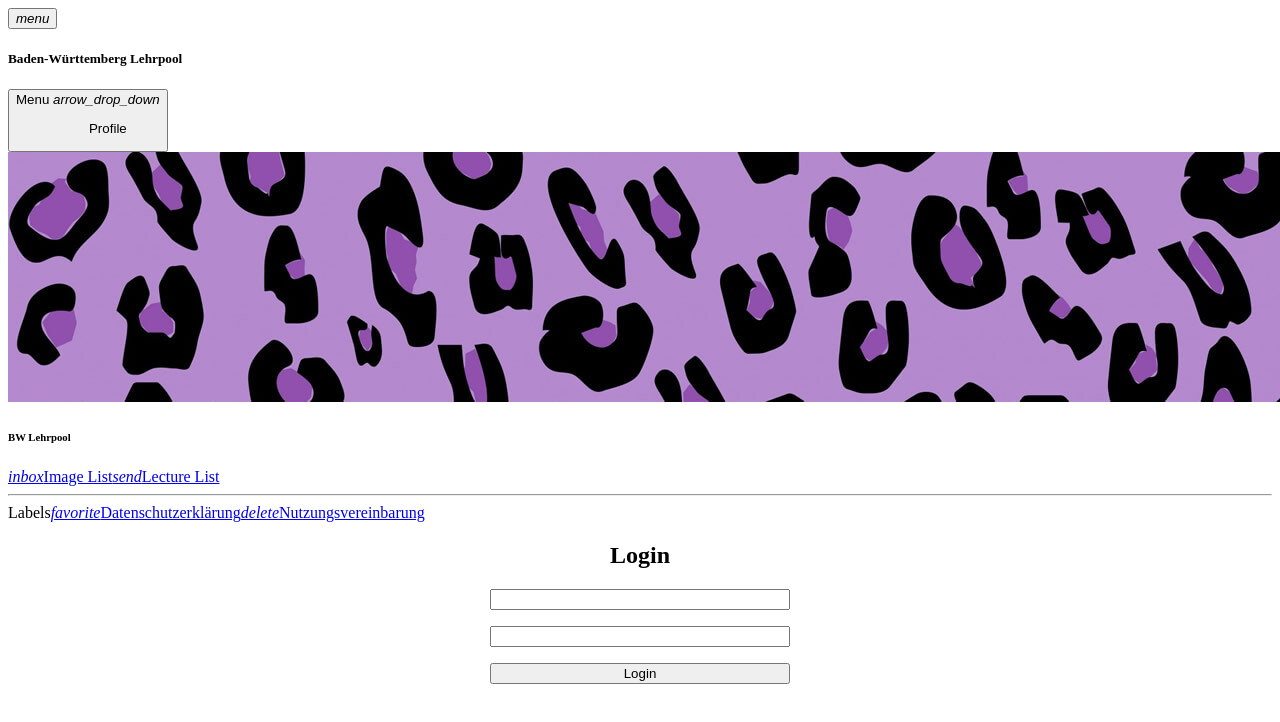
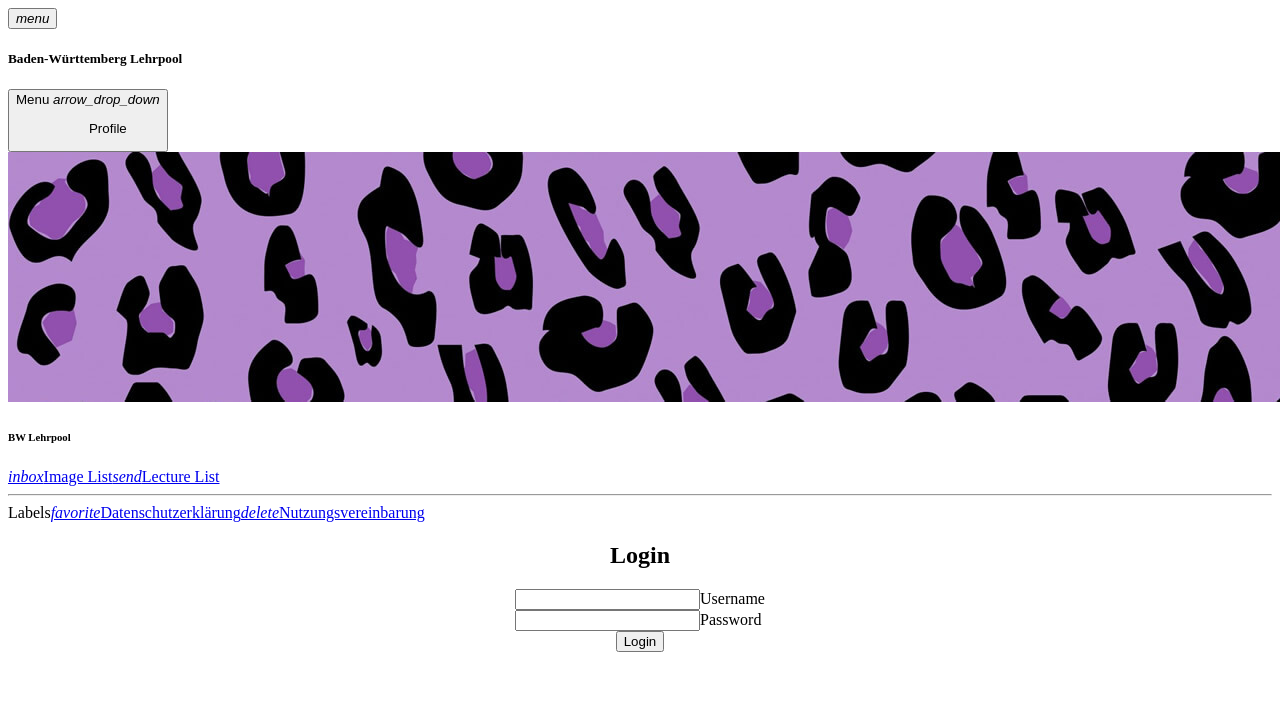
Before and after one commit to rafaelgieschke/bwlp-vue-frontend, a Vue app: page /login in a window 1280 px wide. Shown: the top 722 px of the page. Built offline with nearby package versions, Linux system fonts and the light colour scheme.

Commit message:
Make the login view better using the classes

```diff
--- a/src/views/LoginView.vue
+++ b/src/views/LoginView.vue
@@ -3,14 +3,14 @@
     <h2>Login</h2>
 
     <form @submit.prevent="login">
-      <input label="Username" id="username" v-model="username" required />
-      <input
-        type="password"
-        label="Password"
-        id="password"
-        v-model="password"
-        required
-      />
+      <div class="field label round border">
+        <input type="text" id="username" v-model="username" required />
+        <label>Username</label>
+      </div>
+      <div class="field label round border">
+        <input type="password" id="password" v-model="password" required />
+        <label>Password</label>
+      </div>
       <button type="submit">Login</button>
 
       <p v-if="error" class="error-message">{{ error }}</p>
@@ -63,12 +63,19 @@ const login = async () => {
   display: flex;
   flex-direction: column;
   align-items: center;
+  width: 320px;
+  margin-inline: auto;
+
+  button {
+    display: flex;
+    margin-inline: auto;
+  }
 }
 
-form {
+/* form {
   display: grid;
   width: 100%;
   max-width: 300px;
   gap: 1rem;
-}
+} */
 </style>
```
